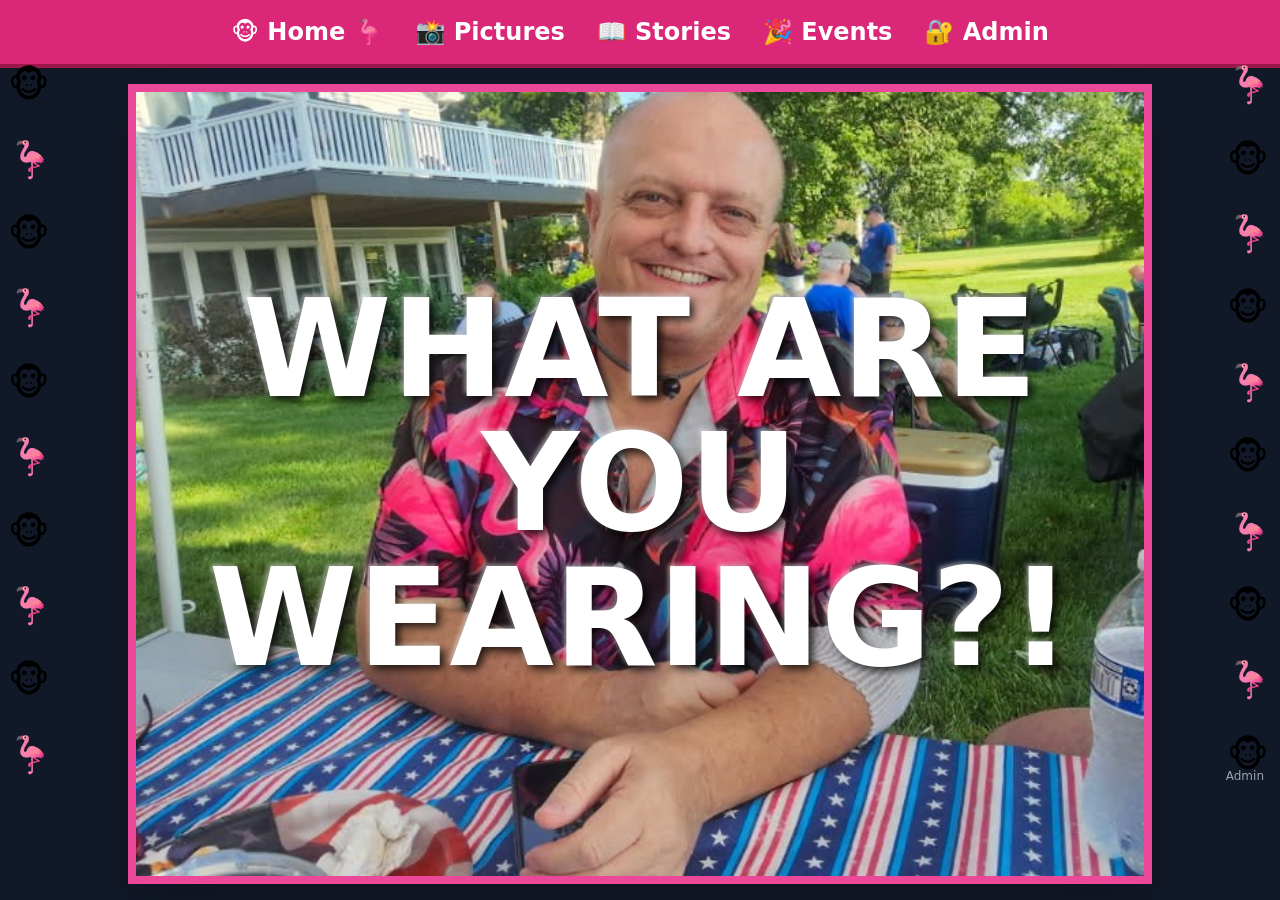
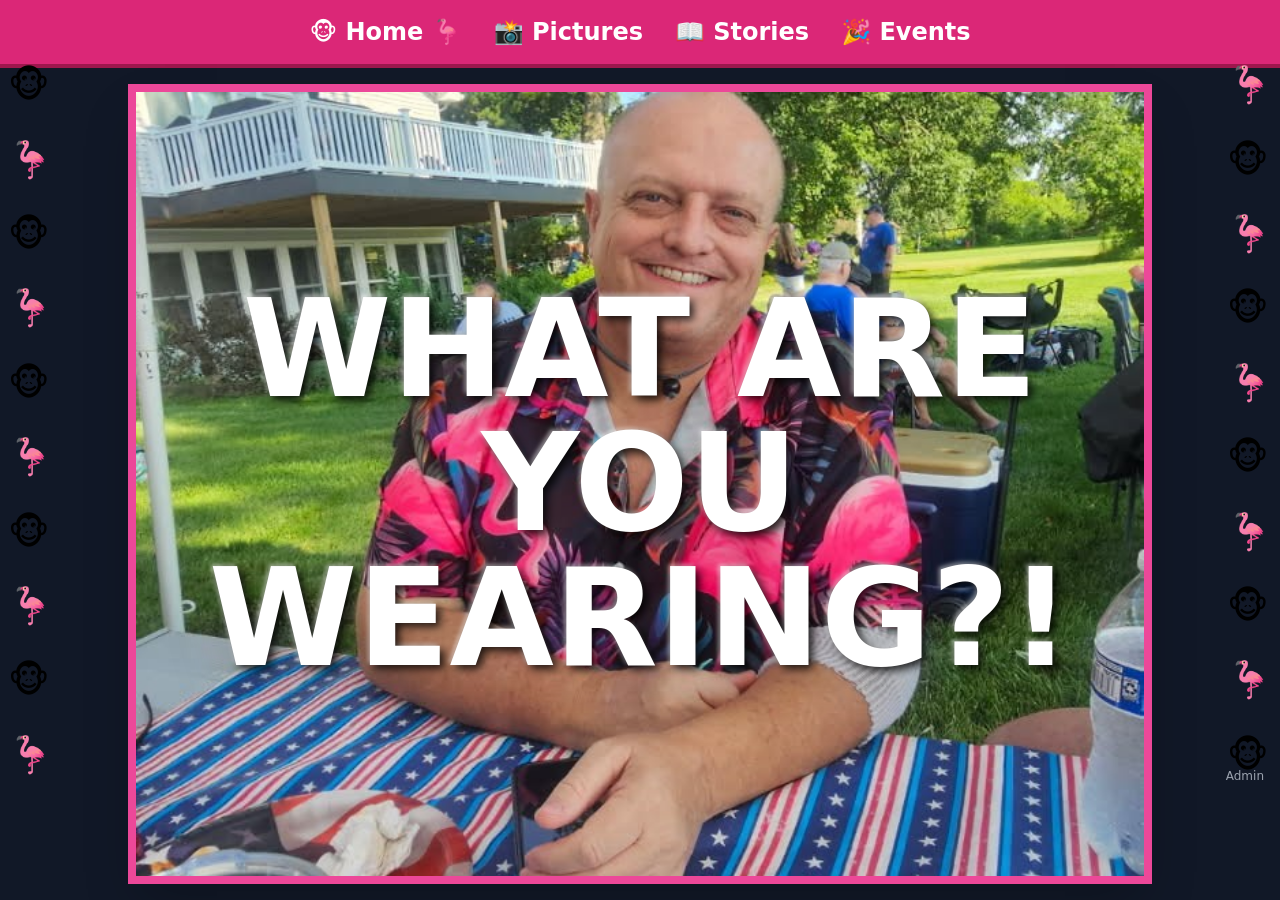
Before and after one commit to seamusowens/celebration-site, a Next.js app: page / in a window 1280 px wide. Built offline with nearby package versions, Linux system fonts and the light colour scheme.

Commit message:
Remove Admin from nav bar, keep only on homepage

```diff
--- a/app/layout.tsx
+++ b/app/layout.tsx
@@ -24,9 +24,6 @@ export default function RootLayout({ children }: { children: React.ReactNode })
             <Link href="/events" className="text-white text-xl md:text-2xl font-bold hover:text-yellow-300 transition">
               🎉 Events
             </Link>
-            <Link href="/admin" className="text-white text-xl md:text-2xl font-bold hover:text-yellow-300 transition">
-              🔐 Admin
-            </Link>
           </div>
         </nav>
         <main className="min-h-screen">{children}</main>
```
